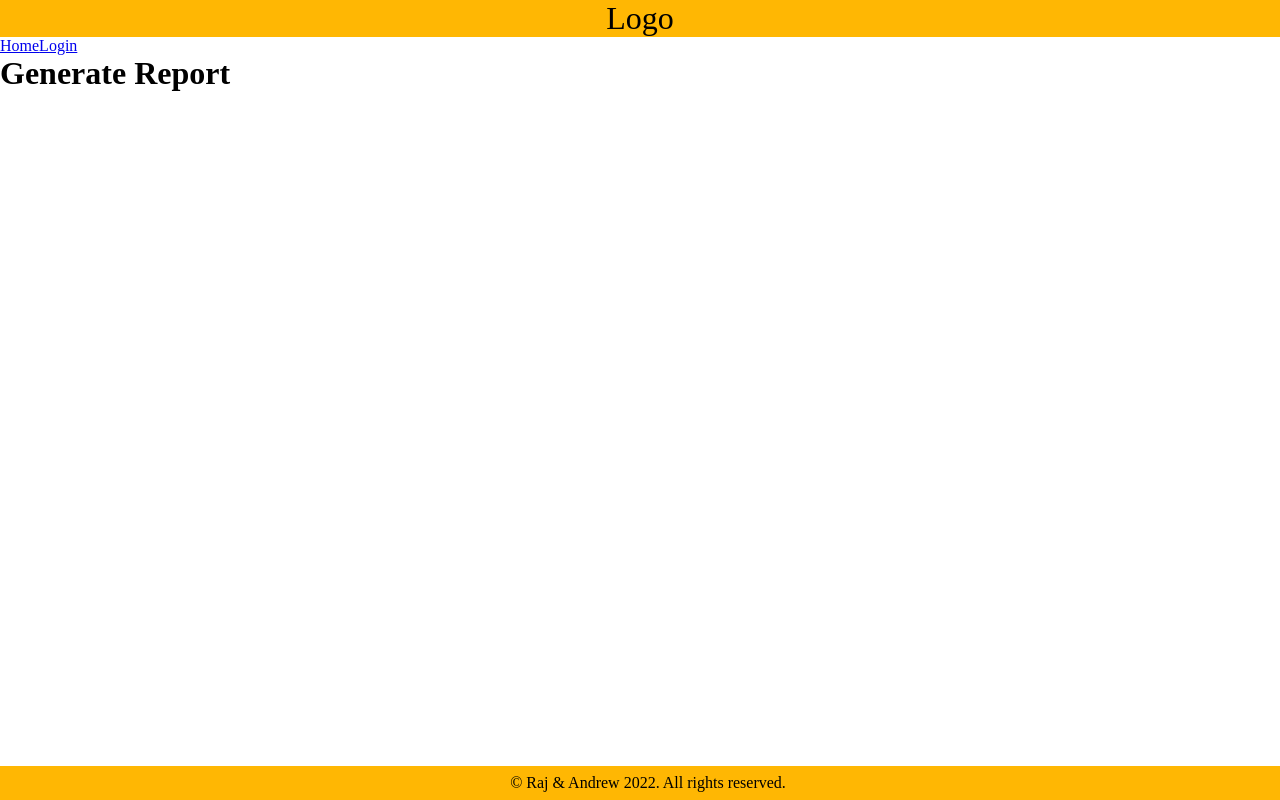
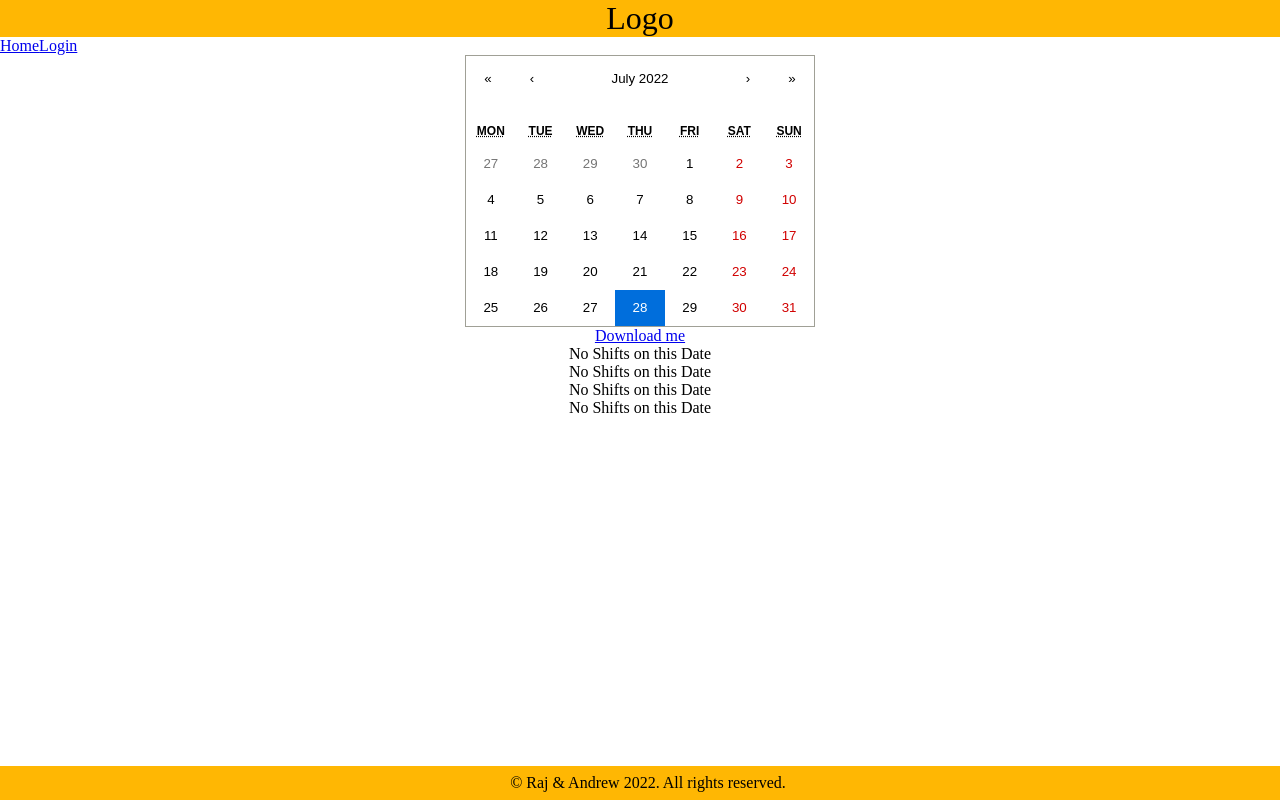
Before and after one commit to AnderDevitt/cafe-app, a React (Create React App) app: page /reports in a window 1280 px wide. Built offline with nearby package versions, Linux system fonts and the light colour scheme.

Commit message:
generate report

```diff
--- a/package.json
+++ b/package.json
@@ -8,8 +8,12 @@
     "@testing-library/react": "^9.5.0",
     "@testing-library/user-event": "^7.2.1",
     "axios": "^0.27.2",
+    "moment": "^2.29.4",
     "react": "^18.2.0",
+    "react-calendar": "^3.7.0",
+    "react-csv": "^2.2.2",
     "react-dom": "^18.2.0",
+    "react-moment": "^1.1.2",
     "react-router-dom": "^6.3.0",
     "react-scripts": "5.0.1",
     "styled-components": "^5.3.5"
--- a/src/components/AdminPanel.js
+++ b/src/components/AdminPanel.js
@@ -1,4 +1,5 @@
 import React from 'react'
+import { Link } from "react-router-dom";
 import "../stylesheet.css"
 
 function AdminPanel() {
@@ -7,6 +8,7 @@ function AdminPanel() {
         <h1>Edit Staff</h1>
         <h1>Add New Staff</h1>
         <h1>Delete Staff</h1>
+        <Link to="/reports">Generate Report</Link>
     </div>
   )
 }
--- a/src/components/App.js
+++ b/src/components/App.js
@@ -13,6 +13,7 @@ import Login from './Login'
 import AdminPanel from './AdminPanel'
 import Report from './Report'
 import initialEmployeeList from '../data/employee-list.json'
+import initialShiftList from '../data/shift-list.json'
 import Employees from './Employees'
 import Navbar from './Navbar'
 import Footer from './Footer';
@@ -24,6 +25,7 @@ const App = () => {
   // initial values for states
   const initialState = {
     employeeList: [],
+    shiftList: [],
     currentUser: ""
   }
 
@@ -42,6 +44,17 @@ const App = () => {
     },
     []
   )
+  // populate shiftList with initial data when the app starts
+  useEffect (
+    () => {
+      dispatch({
+        type: "setShiftList",
+        data: initialShiftList
+      })
+    },
+    []
+  )
+
 
   return (
     <div className="page">
--- a/src/components/Employee.js
+++ b/src/components/Employee.js
@@ -51,8 +51,6 @@ const Employee = ({employee}) => {
                 <p>No employees currently active</p>
                 </>
             }
-
-
         </>
     )
 }
--- a/src/components/Navbar.js
+++ b/src/components/Navbar.js
@@ -23,6 +23,7 @@ const Navbar = () => {
             <>
                 <Link to="/employees">Staff Shifts</Link>
                 {currentUser}
+                <Link to="/admin_panel">Admin Panel</Link>
                 <Link to="/home" onClick={logout}>Logout</Link>
             </>
             :
--- a/src/components/Report.js
+++ b/src/components/Report.js
@@ -1,12 +1,37 @@
-import React from 'react'
-import "../stylesheet.css"
+import React from "react";
+import { useGlobalState } from "../utils/stateContext";
+import Calendar from "react-calendar";
+import { CSVLink } from "react-csv";
+import "react-calendar/dist/Calendar.css";
+import { useState } from "react";
+import ReportItem from "./ReportItem";
+import "../stylesheet.css";
 
 function Report() {
+  const { store } = useGlobalState();
+  const { employeeList } = store;
+  const { shiftList } = store;
+  const [value, onChange] = useState(new Date());
+  let shifts = shiftList.filter((shift) => value.toLocaleDateString(['ban', 'id']) === shift.date) || "no shifts"
+  console.log(shifts)
   return (
-    <div>
-        <h1>Generate Report</h1>
+    <div className="report-list">
+      <Calendar onChange={onChange} value={value} />
+      <CSVLink data={shifts}>
+        Download me
+      </CSVLink>
+      {shiftList.map((shift) => (
+        <ReportItem
+          key={shift.id}
+          shift={shift}
+          date={value}
+          employee={employeeList.find(
+            (employee) => employee.id === shift.user_id
+          )}
+        />
+      ))}
     </div>
-  )
+  );
 }
 
-export default Report
+export default Report;
--- /dev/null
+++ b/src/components/ReportItem.js
@@ -0,0 +1,36 @@
+import React from "react";
+import Moment from "react-moment";
+import "../stylesheet.css";
+
+const ReportItem = ({ shift, employee, date }) => {
+  return (
+    <>
+      {/* Check that only active employees are on the list to check in for a shift */}
+      {date.toLocaleDateString(['ban', 'id']) === shift.date ? (
+        <div className="report-item">
+          <h3>Date: {shift.date}</h3>
+          <div>
+            <h2>
+              {employee.first_name} {employee.last_name}
+            </h2>
+            <div>
+              <span>Start:</span>
+              <Moment format="hh:mm:ss">{shift.start}</Moment>
+            </div>
+            <div>
+              <span>Finish:</span>
+              <Moment format="hh:mm:ss">{shift.finish}</Moment>
+            </div>
+            <p>Hours: {shift.hours}</p>
+          </div>
+        </div>
+      ) : (
+        <>
+          <p>No Shifts on this Date</p>
+        </>
+      )}
+    </>
+  );
+};
+
+export default ReportItem;
--- /dev/null
+++ b/src/data/shift-list.json
@@ -0,0 +1,6 @@
+[
+    {"id": 1, "date": "21/4/2022", "start": "2022-04-21T14:00:00-10:00", "finish": "2022-04-21T20:00:00-10:00", "hours": 6, "user_id": 1},
+    {"id": 2, "date": "21/4/2022", "start": "2022-04-21T14:00:00-10:00", "finish": "2022-04-21T20:00:00-10:00", "hours": 6, "user_id": 2},
+    {"id": 3, "date": "21/4/2022", "start": "2022-04-21T14:00:00-10:00", "finish": "2022-04-21T20:00:00-10:00", "hours": 6, "user_id": 3},
+    {"id": 4, "date": "22/4/2022", "start": "2022-04-22T14:00:00-10:00", "finish": "2022-04-22T20:00:00-10:00", "hours": 6, "user_id": 1}
+]
--- a/src/stylesheet.css
+++ b/src/stylesheet.css
@@ -37,6 +37,22 @@
     width: 100%;
     height: 100%;
     display: flex;
+    justify-content: center;
+}
+
+.report-list {
+    display: flex;
     align-items: center;
     justify-content: center;
+    flex-wrap: wrap;
+    flex-direction: column;
 }
+.report-item {
+    width: 30vw;
+    height: 20vh;
+    background-color: grey;
+    border-radius: 10px;
+    border-color: black;
+    margin: 5px;
+    padding: 2px
+}
--- a/src/utils/reducer.js
+++ b/src/utils/reducer.js
@@ -24,6 +24,15 @@ export const reducer = (state, action) => {
             }
         }
         // default in case none of the cases activate
+        case "setShiftList": {
+            // input the initial values into shiftList
+            console.log("setshift arrived")
+            console.log(action.data)
+            return {
+                ...state,
+                shiftList: action.data
+            }
+        }
         default: return state
     }
 }
```
Also changed, not shown: 2 other files (tests, documents, lock files or other folders).
